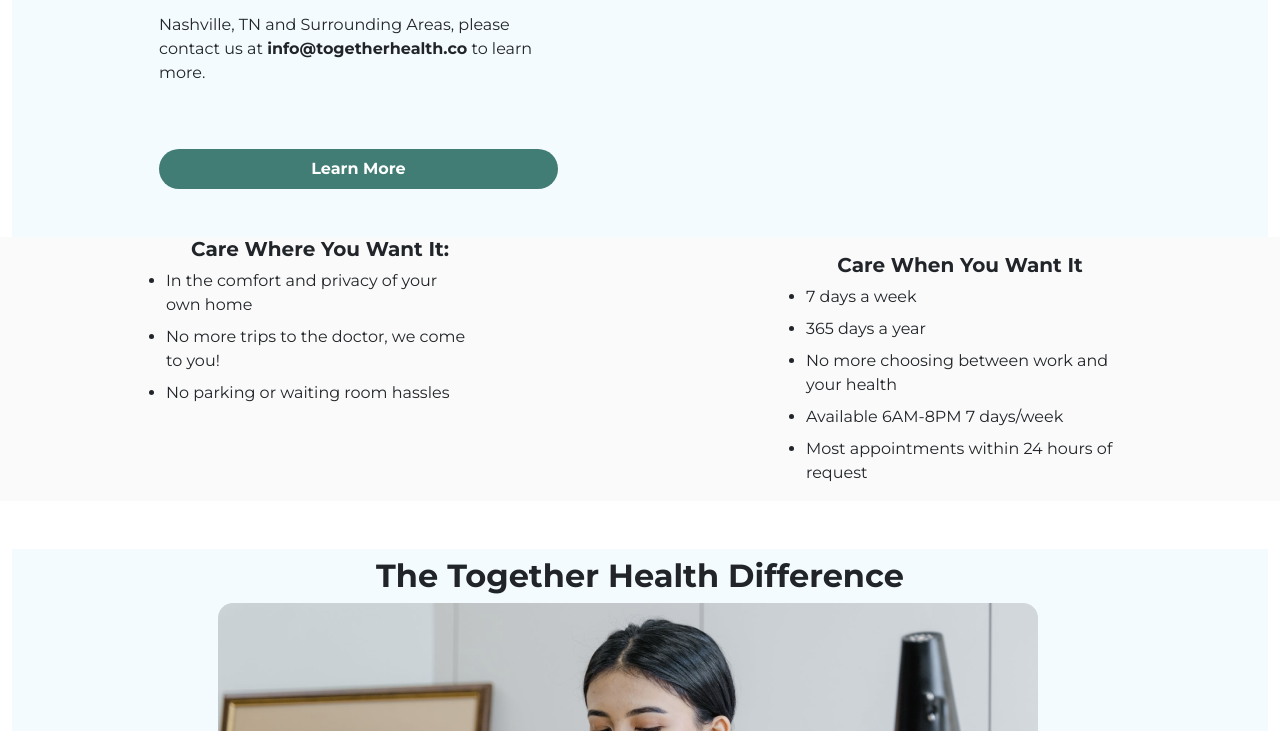
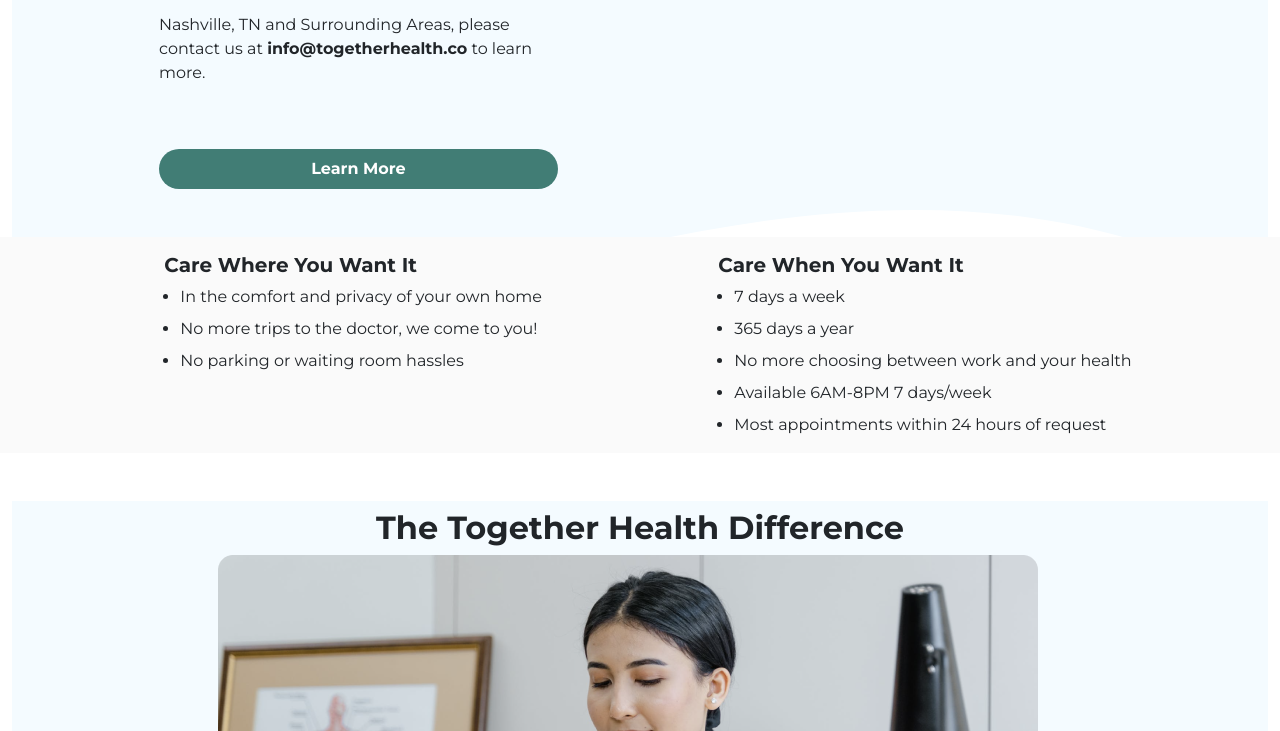
Before and after one commit to TogetherHealth/TogetherHealth.github.io, a plain HTML site: page index.html in a window 1280 px wide. Shown: the part 369-1100 px from the top of the page. Drawn offline with nearby package versions, Linux system fonts and the light colour scheme.

Commit message:
align lists below banner

```diff
--- a/index.html
+++ b/index.html
@@ -130,20 +130,19 @@
                 </div>
             </div>
 
-            <div class="row mt-5 justify-content-center mb-5" style="background-color:#fafafa; margin-bottom:5px">
+            <div class="row mt-5 justify-content-evenly mb-5" style="background-color:#fafafa; margin-bottom:5px">
 
-                <div class="col-lg-6 col-sm-12">
-                    <h5 class=" fw-bold accordion text-center">Care Where You Want It:</h5>
-                    <ul class="custom-list ps-0 mx-auto w-50 ">
-
+                <div class="col-lg-auto col-sm-12">
+                    <h5 class=" fw-bold accordion mt-3 ps-3">Care Where You Want It</h5>
+                    <ul class="custom-list">
                         <li class="mb-2"> In the comfort and privacy of your own home</li>
                         <li class="mb-2">No more trips to the doctor, we come to you!</li>
                         <li class="mb-2">No parking or waiting room hassles</li>
                     </ul>
                 </div>
-                <div class="col-lg-6 col-sm-12">
-                    <h5 class="card-title fw-bold text-center mt-3">Care When You Want It</h5>
-                    <ul class=" custom-list ps-0 mx-auto w-50">
+                <div class="col-lg-auto col-sm-12">
+                    <h5 class="card-title fw-bold mt-3 ps-3">Care When You Want It</h5>
+                    <ul class=" custom-list">
                         <li class="mb-2">7 days a week</li>
                         <li class="mb-2">365 days a year</li>
                         <li class="mb-2">No more choosing between work and your health</li>
```
